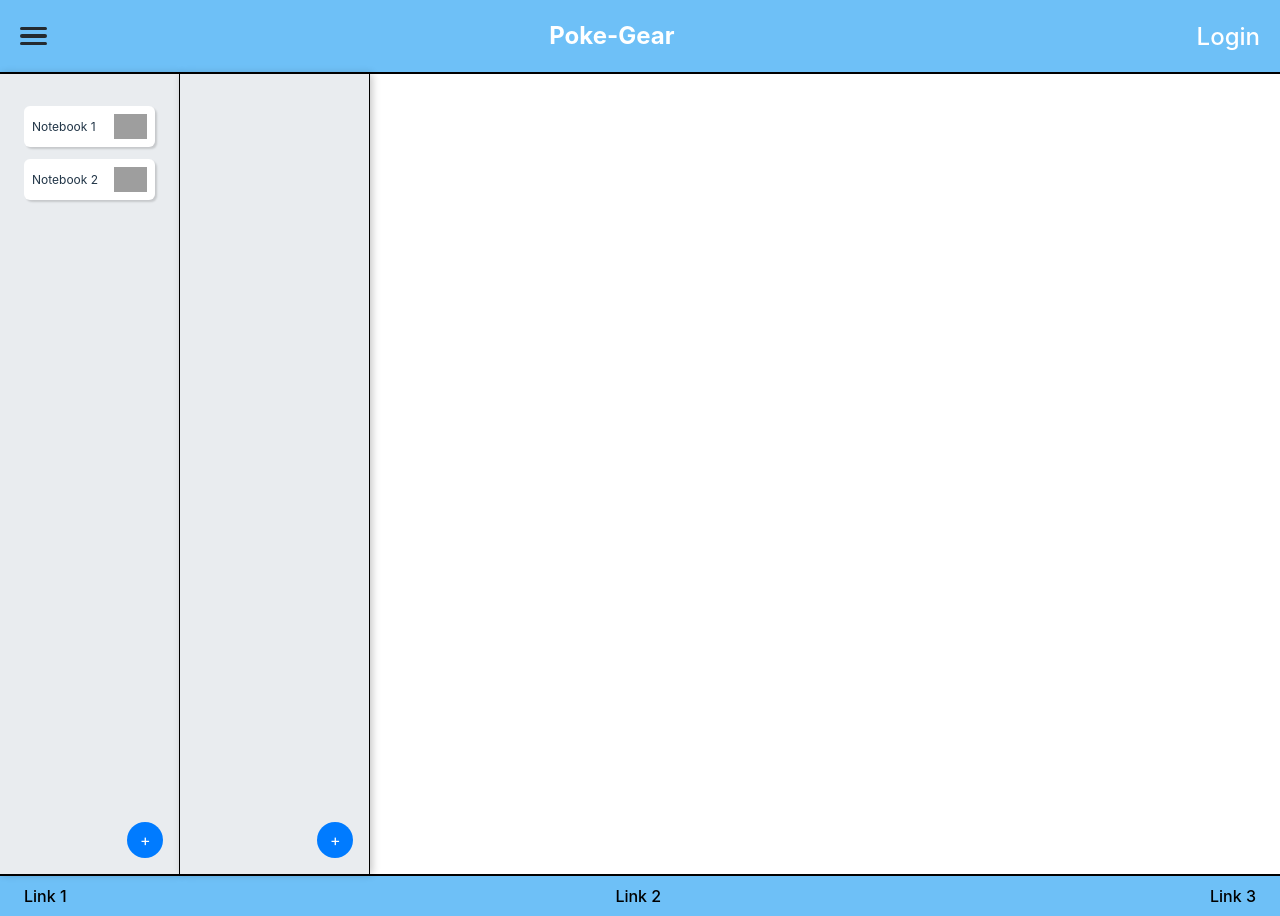
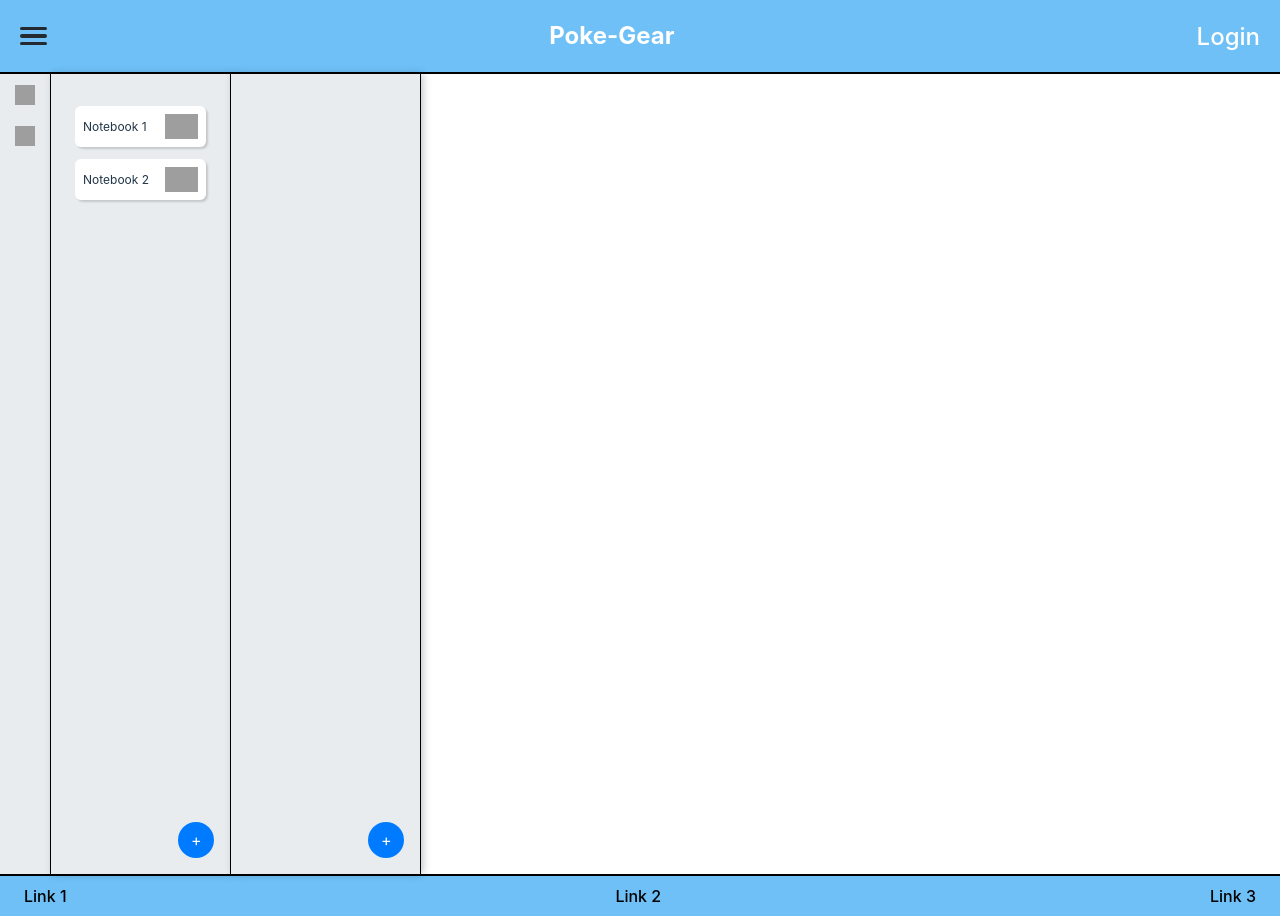
Before and after one commit to Eoljjang/poke-gear, a React (Vite) app in the folder client/: page /notes in a window 1280 px wide. Built offline with nearby package versions, Linux system fonts and the light colour scheme; grey boxes are pictures that could not be loaded.

Commit message:
added a toolbra

```diff
--- /dev/null
+++ b/client/src/components/Toolbar.jsx
@@ -0,0 +1,15 @@
+import "../styles/components/Toolbar.css"
+function Toolbar(){
+    return(
+        <div className="toolbar">
+            <button className="btn-notebooks-collapse">
+                <img src="https://static-00.iconduck.com/assets.00/bookshelf-icon-512x512-t36ntt4o.png" alt="" />
+            </button>
+            <button className="btn-notes-collapse">
+                <img src="https://cdn-icons-png.flaticon.com/512/595/595368.png" alt="" />
+            </button>
+        </div>
+    )
+}
+
+export default Toolbar;
--- /dev/null
+++ b/client/src/styles/components/Toolbar.css
@@ -0,0 +1,26 @@
+.toolbar{
+    display: flex;
+    flex-direction: column;
+    align-items: center;
+    border-right: 1px solid black;
+    max-width: 50px;
+    background: #E9ECEF;
+}
+
+.toolbar button{
+    width: 3.75rem;
+    height: auto;
+    background-color: transparent;
+    outline: none;
+}
+
+.toolbar button:hover{
+    background-color: #BBE1FA;
+    transition: 0.15s;
+    border: none;
+}
+
+.toolbar button img {
+    width: 100%;
+    height: 100%;
+}
--- a/client/src/styles/views/NotesPage.css
+++ b/client/src/styles/views/NotesPage.css
@@ -1,7 +1,6 @@
 .notes-page-container{
     min-height: 100vh; /* Take up space between header and footer. */
     display: flex;
-    flex-direction: column;
 
 }
 
--- a/client/src/views/NotesPage.jsx
+++ b/client/src/views/NotesPage.jsx
@@ -3,6 +3,7 @@ import Notebook from '../components/Notebook';
 import Note from '../components/Note';
 import ActiveNote from '../components/ActiveNote';
 import ContextMenu from '../components/ContextMenu';
+import Toolbar from '../components/Toolbar.jsx';
 import { useState, useRef } from 'react';
 import 'react-quill/dist/quill.snow.css'; // Import Quill's styling.
 
@@ -147,6 +148,9 @@ function NotesPage() {
 
   return (
     <div className="notes-page-container">
+      <Toolbar
+
+      />
       <div className="notes-content">
         {/* 1) Notebook Selector */}
         <div className="notebooks-section">
```
